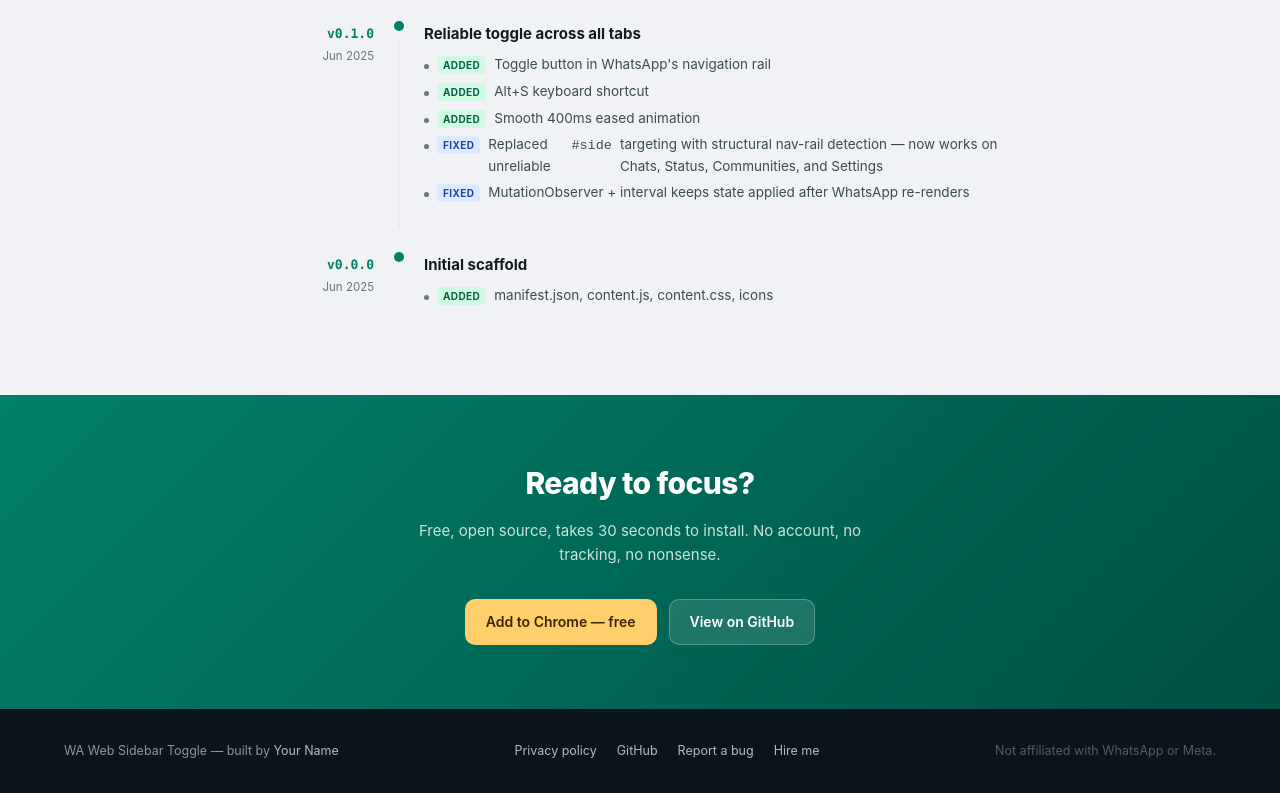
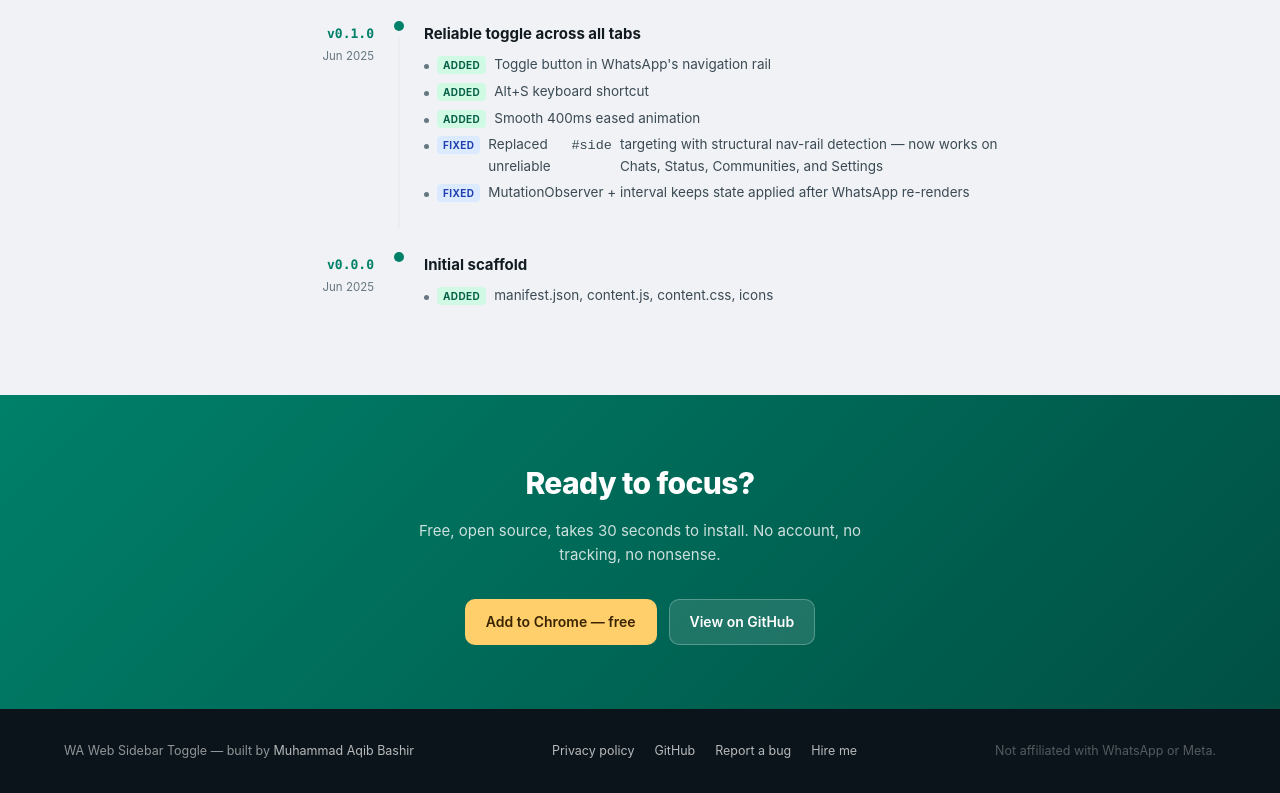
Before and after one commit to Muhammad-Aqib-Bashir/wa-web-sidebar-toggle, a browser extension: page docs/index.html in a window 1280 px wide. Shown: the part 4395-5188 px from the top of the page. Drawn offline with Linux system fonts and the light colour scheme.

Commit message:
fix: dev name

```diff
--- a/docs/index.html
+++ b/docs/index.html
@@ -1559,7 +1559,7 @@
           href="https://your-website.dev"
           target="_blank"
           rel="noopener noreferrer"
-          >Your Name</a
+          >Muhammad Aqib Bashir</a
         ></span
       >
       <div class="footer-links">
```
